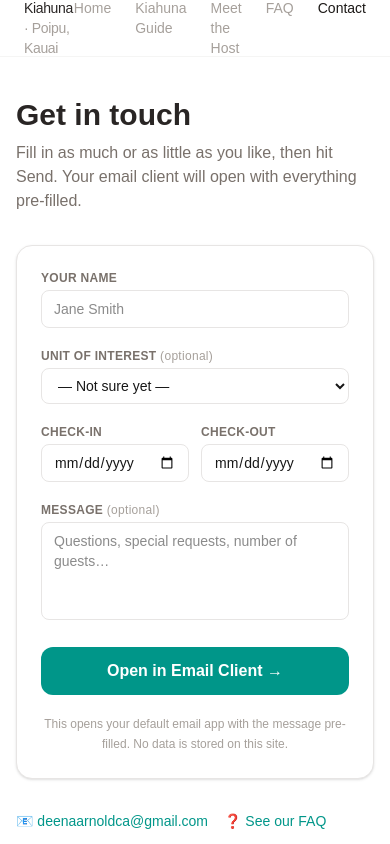
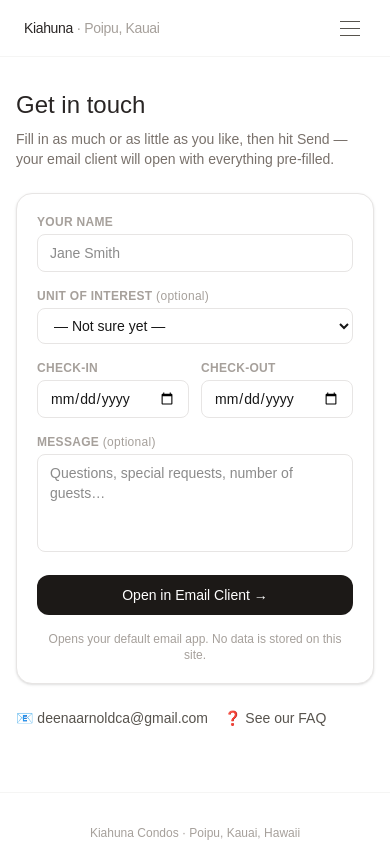
Before and after one commit to taryncarnold-svg/kiahuna-condos, a Next.js app: page /contact in a window 390 px wide. Shown: the top 844 px of the page. Built offline with nearby package versions, Linux system fonts and the light colour scheme.

Commit message:
Fix availability pills, mobile nav, hero height, contact page styling

```diff
--- a/src/app/contact/page.tsx
+++ b/src/app/contact/page.tsx
@@ -33,20 +33,23 @@ export default function ContactPage() {
     return `mailto:${BOOKING_EMAIL}?subject=${subject}&body=${body}`;
   }
 
+  const inputClass =
+    "w-full border border-stone-200 rounded-lg px-3 py-2 text-sm focus:outline-none focus:ring-1 focus:ring-stone-400";
+
   return (
-    <main className="max-w-xl mx-auto px-4 py-10">
-      <div className="mb-8">
-        <h1 className="text-3xl font-bold text-stone-800 mb-2">Get in touch</h1>
-        <p className="text-stone-500">
-          Fill in as much or as little as you like, then hit Send. Your email
+    <main className="max-w-xl mx-auto px-4 py-8 sm:py-12">
+      <div className="mb-6">
+        <h1 className="text-2xl sm:text-3xl font-light text-stone-800 mb-2">Get in touch</h1>
+        <p className="text-sm text-stone-500">
+          Fill in as much or as little as you like, then hit Send — your email
           client will open with everything pre-filled.
         </p>
       </div>
 
-      <div className="bg-white border border-stone-200 rounded-2xl p-6 shadow-sm space-y-5">
+      <div className="bg-white border border-stone-200 rounded-2xl p-5 shadow-sm space-y-4">
         {/* Name */}
         <div>
-          <label className="block text-xs font-semibold text-stone-500 uppercase tracking-wide mb-1">
+          <label className="block text-xs font-semibold text-stone-400 uppercase tracking-wide mb-1">
             Your name
           </label>
           <input
@@ -54,20 +57,20 @@ export default function ContactPage() {
             placeholder="Jane Smith"
             value={name}
             onChange={(e) => setName(e.target.value)}
-            className="w-full border border-stone-200 rounded-lg px-3 py-2 text-sm focus:outline-none focus:ring-2 focus:ring-teal-400"
+            className={inputClass}
           />
         </div>
 
         {/* Unit */}
         <div>
-          <label className="block text-xs font-semibold text-stone-500 uppercase tracking-wide mb-1">
+          <label className="block text-xs font-semibold text-stone-400 uppercase tracking-wide mb-1">
             Unit of interest{" "}
-            <span className="font-normal normal-case text-stone-400">(optional)</span>
+            <span className="font-normal normal-case">(optional)</span>
           </label>
           <select
             value={unit}
             onChange={(e) => setUnit(e.target.value)}
-            className="w-full border border-stone-200 rounded-lg px-3 py-2 text-sm focus:outline-none focus:ring-2 focus:ring-teal-400 bg-white"
+            className={`${inputClass} bg-white`}
           >
             <option value="">— Not sure yet —</option>
             {UNITS.map((u) => (
@@ -81,7 +84,7 @@ export default function ContactPage() {
         {/* Dates */}
         <div className="grid grid-cols-2 gap-3">
           <div>
-            <label className="block text-xs font-semibold text-stone-500 uppercase tracking-wide mb-1">
+            <label className="block text-xs font-semibold text-stone-400 uppercase tracking-wide mb-1">
               Check-in
             </label>
             <input
@@ -92,11 +95,11 @@ export default function ContactPage() {
                 setCheckIn(e.target.value);
                 if (checkOut && e.target.value >= checkOut) setCheckOut("");
               }}
-              className="w-full border border-stone-200 rounded-lg px-3 py-2 text-sm focus:outline-none focus:ring-2 focus:ring-teal-400"
+              className={inputClass}
             />
           </div>
           <div>
-            <label className="block text-xs font-semibold text-stone-500 uppercase tracking-wide mb-1">
+            <label className="block text-xs font-semibold text-stone-400 uppercase tracking-wide mb-1">
               Check-out
             </label>
             <input
@@ -104,49 +107,48 @@ export default function ContactPage() {
               min={checkIn || today}
               value={checkOut}
               onChange={(e) => setCheckOut(e.target.value)}
-              className="w-full border border-stone-200 rounded-lg px-3 py-2 text-sm focus:outline-none focus:ring-2 focus:ring-teal-400"
+              className={inputClass}
             />
           </div>
         </div>
 
         {/* Message */}
         <div>
-          <label className="block text-xs font-semibold text-stone-500 uppercase tracking-wide mb-1">
+          <label className="block text-xs font-semibold text-stone-400 uppercase tracking-wide mb-1">
             Message{" "}
-            <span className="font-normal normal-case text-stone-400">(optional)</span>
+            <span className="font-normal normal-case">(optional)</span>
           </label>
           <textarea
             rows={4}
             placeholder="Questions, special requests, number of guests…"
             value={message}
             onChange={(e) => setMessage(e.target.value)}
-            className="w-full border border-stone-200 rounded-lg px-3 py-2 text-sm focus:outline-none focus:ring-2 focus:ring-teal-400 resize-none"
+            className={`${inputClass} resize-none`}
           />
         </div>
 
         <a
           href={buildMailto()}
-          className="block text-center bg-teal-600 hover:bg-teal-700 text-white font-semibold py-3 px-4 rounded-xl transition-colors"
+          className="block text-center bg-stone-900 hover:bg-stone-700 text-white text-sm font-medium py-2.5 px-4 rounded-xl transition-colors"
         >
           Open in Email Client →
         </a>
 
-        <p className="text-xs text-stone-400 leading-relaxed text-center">
-          This opens your default email app with the message pre-filled.
-          No data is stored on this site.
+        <p className="text-xs text-stone-400 text-center">
+          Opens your default email app. No data is stored on this site.
         </p>
       </div>
 
-      <div className="mt-8 flex flex-wrap gap-4 text-sm text-stone-500">
+      <div className="mt-6 flex flex-wrap gap-4 text-sm text-stone-500">
         <span>
           📧{" "}
-          <a href={`mailto:${BOOKING_EMAIL}`} className="text-teal-600 hover:underline">
+          <a href={`mailto:${BOOKING_EMAIL}`} className="text-stone-600 hover:underline">
             {BOOKING_EMAIL}
           </a>
         </span>
         <span>
           ❓{" "}
-          <Link href="/faq" className="text-teal-600 hover:underline">
+          <Link href="/faq" className="text-stone-600 hover:underline">
             See our FAQ
           </Link>
         </span>
--- a/src/components/Nav.tsx
+++ b/src/components/Nav.tsx
@@ -1,6 +1,7 @@
 "use client";
 import Link from "next/link";
 import { usePathname } from "next/navigation";
+import { useState } from "react";
 
 const links = [
   { href: "/", label: "Home" },
@@ -12,14 +13,22 @@ const links = [
 
 export default function Nav() {
   const pathname = usePathname();
+  const [open, setOpen] = useState(false);
+
   return (
     <nav className="sticky top-0 z-50 bg-white/90 backdrop-blur border-b border-stone-100">
       <div className="max-w-6xl mx-auto px-6 flex items-center justify-between h-14">
-        <Link href="/" className="text-sm font-medium text-stone-800 tracking-tight">
+        <Link
+          href="/"
+          onClick={() => setOpen(false)}
+          className="text-sm font-medium text-stone-800 tracking-tight shrink-0"
+        >
           Kiahuna{" "}
           <span className="text-stone-400 font-normal">· Poipu, Kauai</span>
         </Link>
-        <ul className="flex gap-6 text-sm">
+
+        {/* Desktop nav */}
+        <ul className="hidden sm:flex gap-6 text-sm">
           {links.map(({ href, label }) => (
             <li key={href}>
               <Link
@@ -35,7 +44,54 @@ export default function Nav() {
             </li>
           ))}
         </ul>
+
+        {/* Mobile hamburger */}
+        <button
+          className="sm:hidden flex flex-col justify-center items-center w-8 h-8 gap-1.5"
+          onClick={() => setOpen((v) => !v)}
+          aria-label={open ? "Close menu" : "Open menu"}
+          aria-expanded={open}
+        >
+          <span
+            className={`block h-px w-5 bg-stone-600 transition-all duration-200 origin-center ${
+              open ? "translate-y-[7px] rotate-45" : ""
+            }`}
+          />
+          <span
+            className={`block h-px w-5 bg-stone-600 transition-all duration-200 ${
+              open ? "opacity-0" : ""
+            }`}
+          />
+          <span
+            className={`block h-px w-5 bg-stone-600 transition-all duration-200 origin-center ${
+              open ? "-translate-y-[7px] -rotate-45" : ""
+            }`}
+          />
+        </button>
       </div>
+
+      {/* Mobile dropdown */}
+      {open && (
+        <div className="sm:hidden border-t border-stone-100 bg-white/95 backdrop-blur">
+          <ul className="flex flex-col px-6 py-3">
+            {links.map(({ href, label }) => (
+              <li key={href}>
+                <Link
+                  href={href}
+                  onClick={() => setOpen(false)}
+                  className={`block py-3 text-sm border-b border-stone-50 last:border-0 transition-colors ${
+                    pathname === href
+                      ? "text-stone-900 font-medium"
+                      : "text-stone-500 hover:text-stone-800"
+                  }`}
+                >
+                  {label}
+                </Link>
+              </li>
+            ))}
+          </ul>
+        </div>
+      )}
     </nav>
   );
 }
```
Also changed, not shown: src/app/page.tsx (+18 -14 lines).
